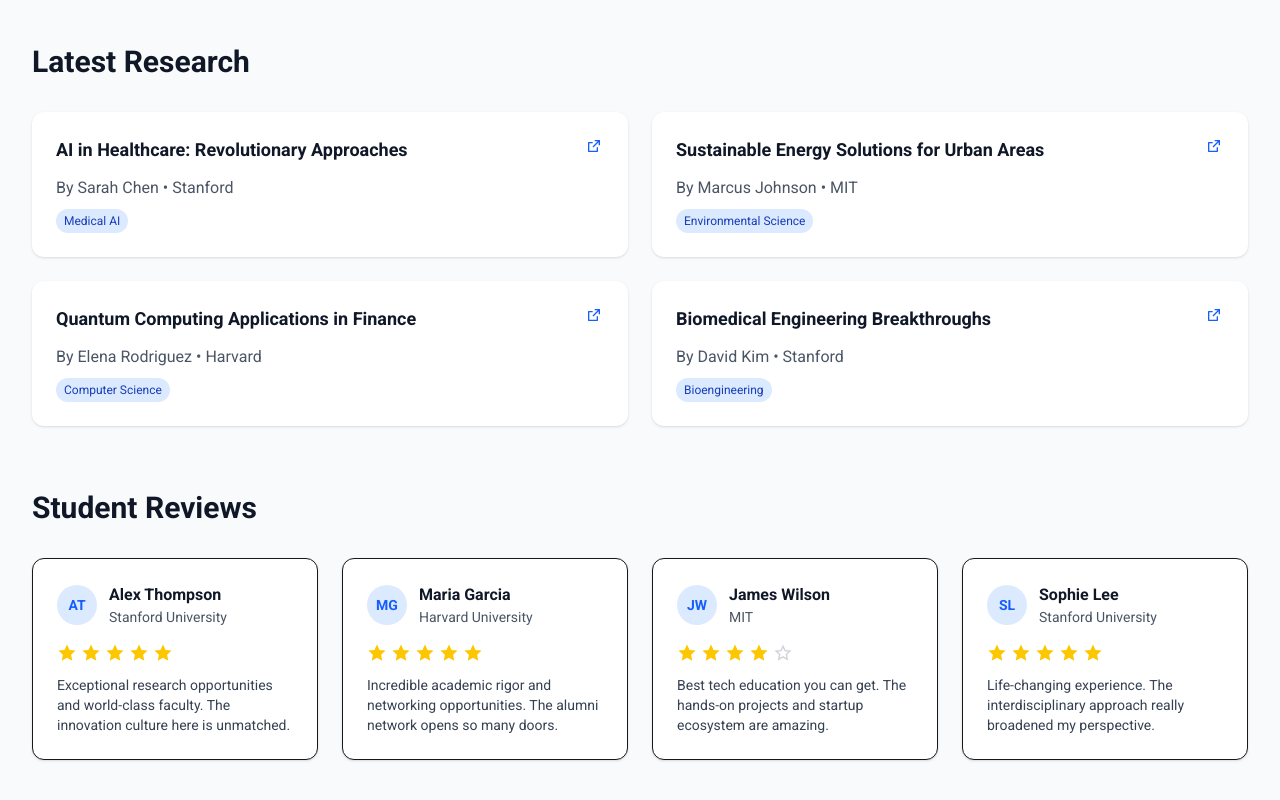
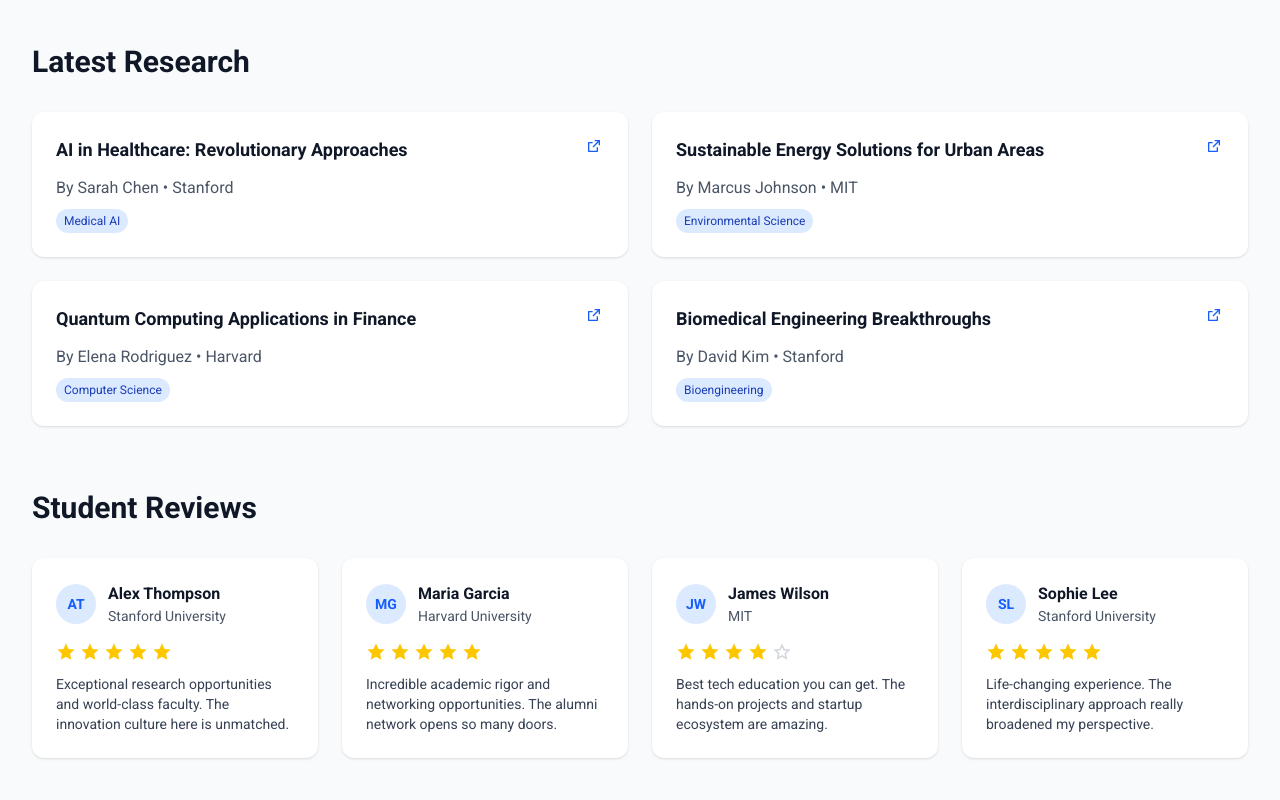
Before and after one commit to gs-shaykot/next-task, a Next.js app: page / in a window 1280 px wide. Shown: the part 1293-2093 px from the top of the page. Built offline with nearby package versions, Linux system fonts and the light colour scheme.

Commit message:
collage route added

```diff
--- a/src/app/page.js
+++ b/src/app/page.js
@@ -119,7 +119,7 @@
                 <div className="flex items-start justify-between mb-3">
                   <h3 className="text-lg font-semibold text-gray-900 flex-1">{paper.title}</h3>
                   <div className="w-5 h-5 flex items-center justify-center ml-2">
-                    <RiExternalLinkLine className="ri-external-link-line text-blue-600"/>
+                    <RiExternalLinkLine className="ri-external-link-line text-blue-600" />
                   </div>
                 </div>
                 <p className="text-gray-600 mb-2">By {paper.author} • {paper.university}</p>
@@ -136,7 +136,7 @@
           <h2 className="text-3xl font-bold text-gray-900 mb-8">Student Reviews</h2>
           <div className="grid md:grid-cols-2 lg:grid-cols-4 gap-6">
             {reviews.map((review, index) => (
-              <div key={index} className="bg-white p-6 rounded-xl shadow-sm border">
+              <div key={index} className="bg-white p-6 rounded-xl shadow-sm">
                 <div className="flex items-center mb-4">
                   <div className="w-10 h-10 bg-blue-100 rounded-full flex items-center justify-center mr-3">
                     <span className="text-blue-600 font-semibold text-sm">
```
